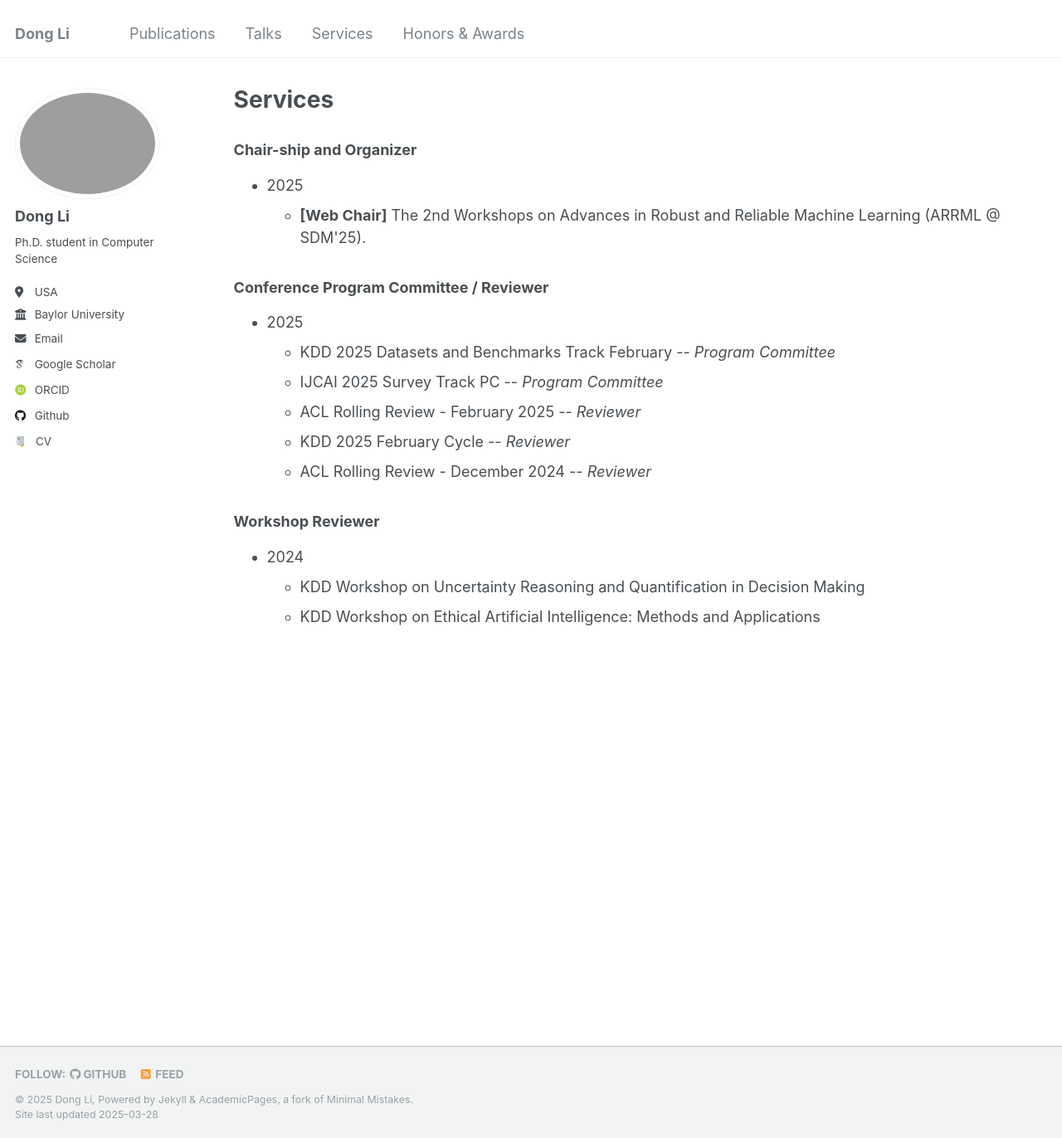
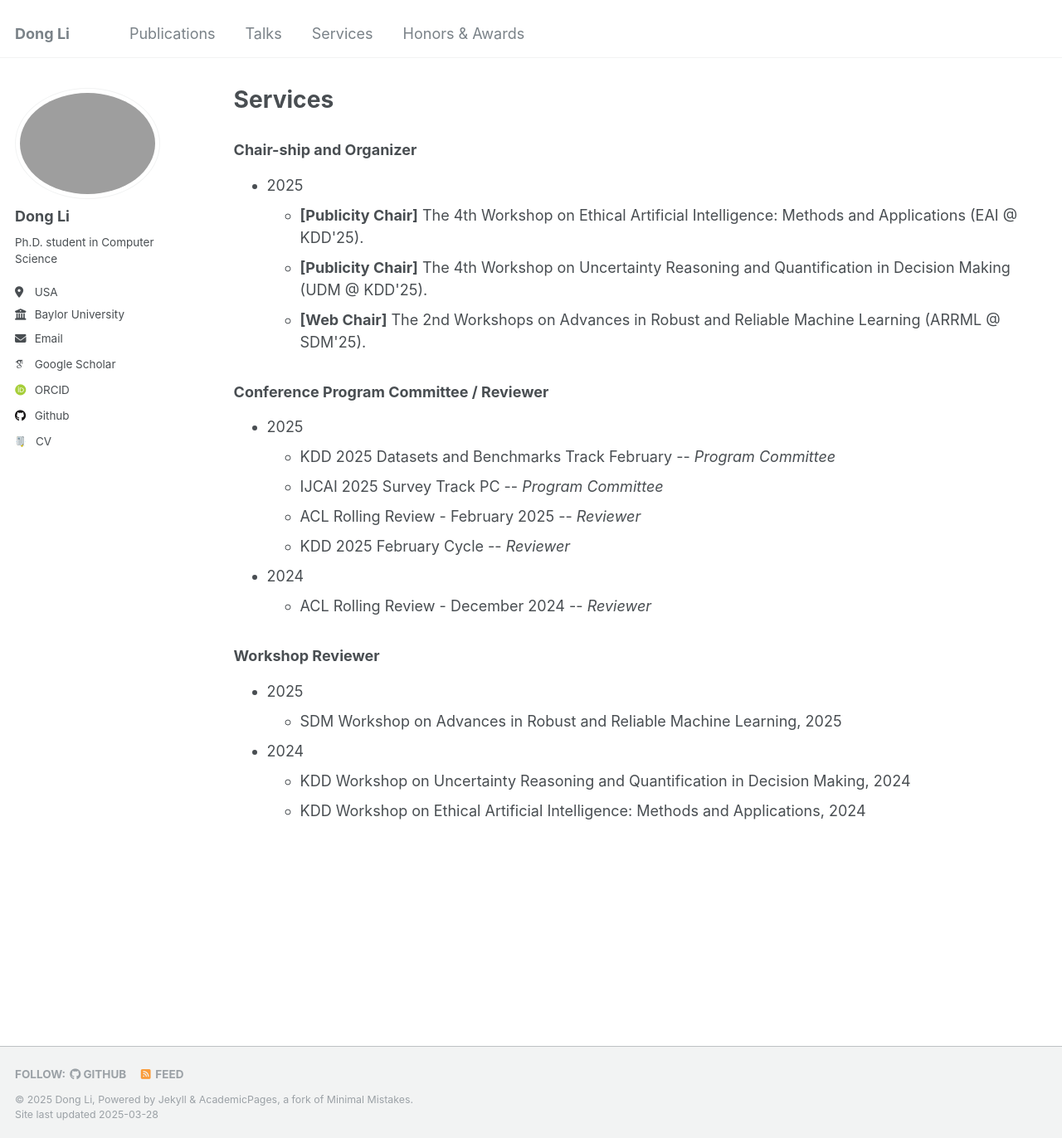
Before and after one commit to TurkeyWatanabe/dongli, a Jekyll site: the page built from _pages/services.html, in a window 1280 px wide and 1372 px high. Shown: the whole window at 83% size. Built offline with Jekyll 4.4.1, drawn with Linux system fonts in a browser that asks for light colours; some web fonts are replaced.

Commit message:
Update services.html

```diff
--- a/_pages/services.html
+++ b/_pages/services.html
@@ -10,6 +10,8 @@ author_profile: true
 <ul>
   <li>2025
     <ul>
+      <li><strong>[Publicity Chair]</strong> The 4th Workshop on Ethical Artificial Intelligence: Methods and Applications (EAI @ KDD'25).</li>
+      <li><strong>[Publicity Chair]</strong> The 4th Workshop on Uncertainty Reasoning and Quantification in Decision Making (UDM @ KDD'25).</li>
       <li><strong>[Web Chair]</strong> The 2nd Workshops on Advances in Robust and Reliable Machine Learning (ARRML @ SDM'25).</li>
     </ul>
   </li>
@@ -24,6 +26,10 @@ author_profile: true
       <li>IJCAI 2025 Survey Track PC -- <i>Program Committee</i></li>
       <li>ACL Rolling Review - February 2025 -- <i>Reviewer</i></li>
       <li>KDD 2025 February Cycle -- <i>Reviewer</i></li>
+    </ul>
+  </li>
+  <li>2024
+    <ul>
       <li>ACL Rolling Review - December 2024 -- <i>Reviewer</i></li>
     </ul>
   </li>
@@ -32,10 +38,15 @@ author_profile: true
 <h3>Workshop Reviewer</h3>
 
 <ul>
+  <li>2025
+    <ul>
+      <li>SDM Workshop on Advances in Robust and Reliable Machine Learning, 2025</li>
+    </ul>
+  </li>
   <li>2024
     <ul>
-      <li>KDD Workshop on Uncertainty Reasoning and Quantification in Decision Making</li>
-      <li>KDD Workshop on Ethical Artificial Intelligence: Methods and Applications</li>
+      <li>KDD Workshop on Uncertainty Reasoning and Quantification in Decision Making, 2024</li>
+      <li>KDD Workshop on Ethical Artificial Intelligence: Methods and Applications, 2024</li>
     </ul>
   </li>
 </ul>
```
